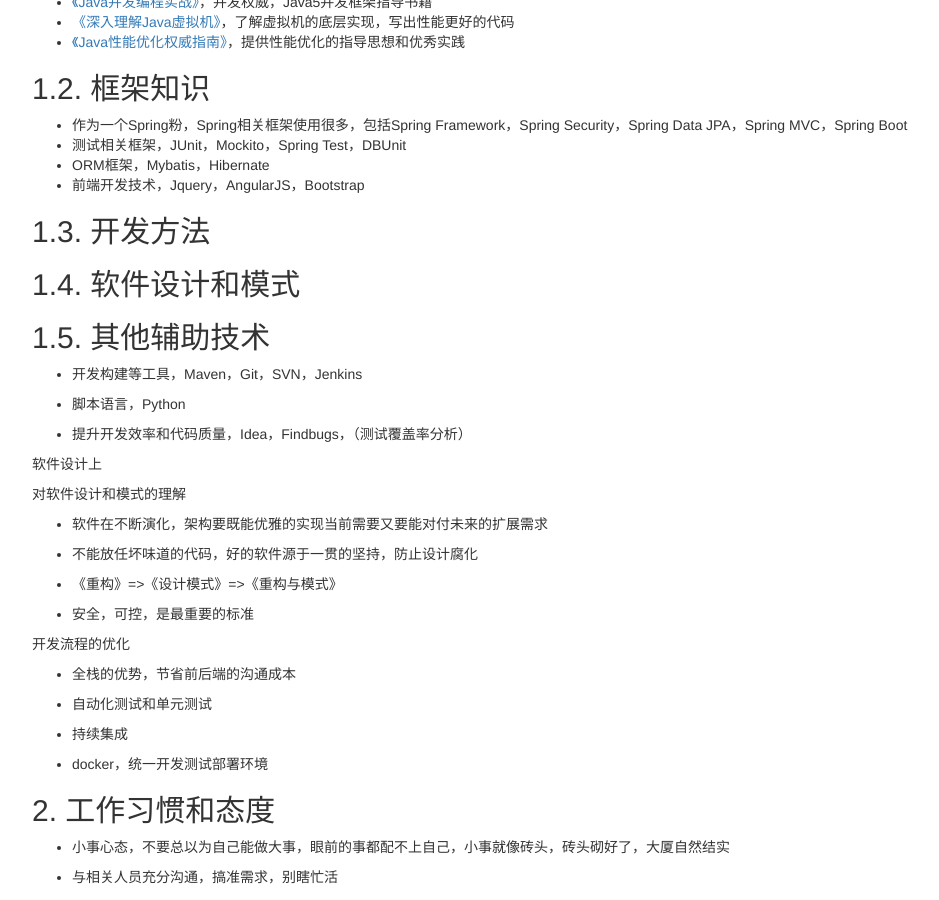
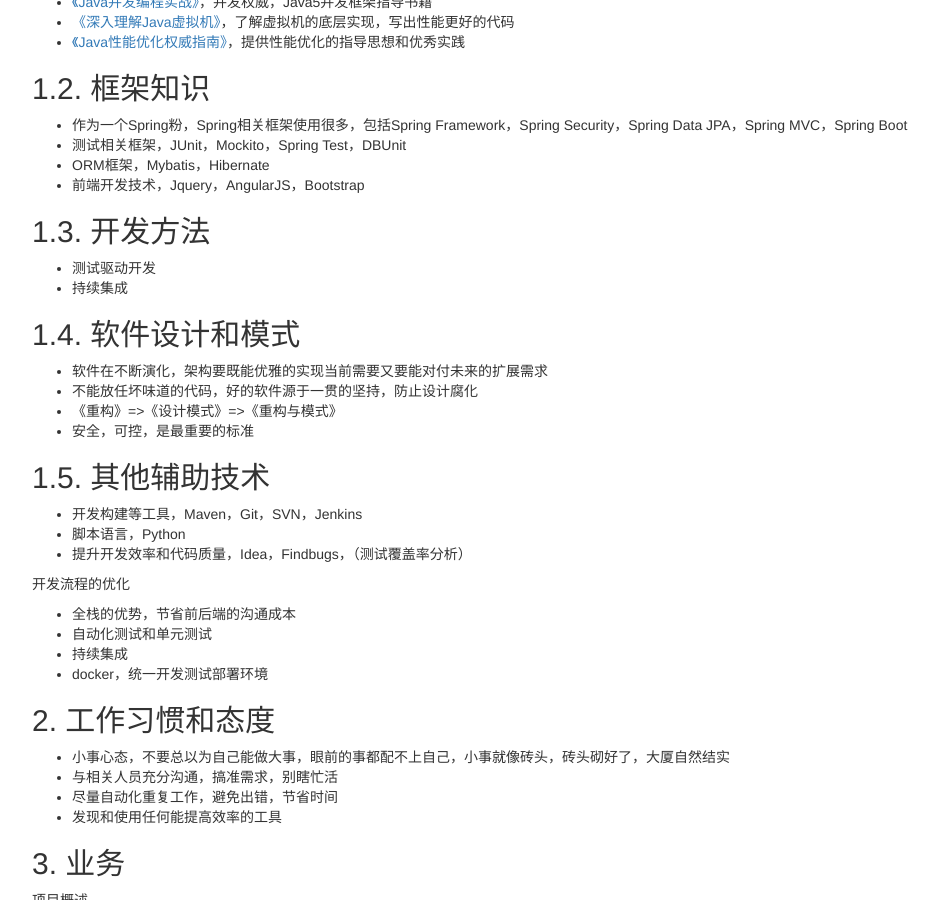
Before and after one commit to ronniewang1993/me, a Jekyll site: the page built from _posts/2016-04-16-about-me.md, in a window 1280 px wide and 900 px high, scrolled down 655 px. Shown: the whole window, without its empty margins (38-977 px from the left). Built offline with Jekyll 4.4.1, drawn with Linux system fonts in a browser that asks for light colours.

Commit message:
Update 2016-04-16-about-me.md

```diff
--- a/_posts/2016-04-16-about-me.md
+++ b/_posts/2016-04-16-about-me.md
@@ -49,51 +49,39 @@
 
 ## 1.3. 开发方法
 
+* 测试驱动开发
+* 持续集成
+
 ## 1.4. 软件设计和模式
+
+* 软件在不断演化，架构要既能优雅的实现当前需要又要能对付未来的扩展需求
+* 不能放任坏味道的代码，好的软件源于一贯的坚持，防止设计腐化
+* 《重构》=>《设计模式》=>《重构与模式》
+* 安全，可控，是最重要的标准
 
 ## 1.5. 其他辅助技术
 
 * 开发构建等工具，Maven，Git，SVN，Jenkins
-
-
-
 * 脚本语言，Python
-
 * 提升开发效率和代码质量，Idea，Findbugs，（测试覆盖率分析）
 
-软件设计上
-
-对软件设计和模式的理解
-
-* 软件在不断演化，架构要既能优雅的实现当前需要又要能对付未来的扩展需求
-
-* 不能放任坏味道的代码，好的软件源于一贯的坚持，防止设计腐化
-
-* 《重构》=>《设计模式》=>《重构与模式》
-
-* 安全，可控，是最重要的标准
 
 开发流程的优化
 
 * 全栈的优势，节省前后端的沟通成本
-
 * 自动化测试和单元测试
-
 * 持续集成
-
 * docker，统一开发测试部署环境
 
 ## 2. 工作习惯和态度
 
 * 小事心态，不要总以为自己能做大事，眼前的事都配不上自己，小事就像砖头，砖头砌好了，大厦自然结实
-
 * 与相关人员充分沟通，搞准需求，别瞎忙活
-
 * 尽量自动化重复工作，避免出错，节省时间
-
 * 发现和使用任何能提高效率的工具
 
 ## 3. 业务
+
 
 项目概述
 
```
